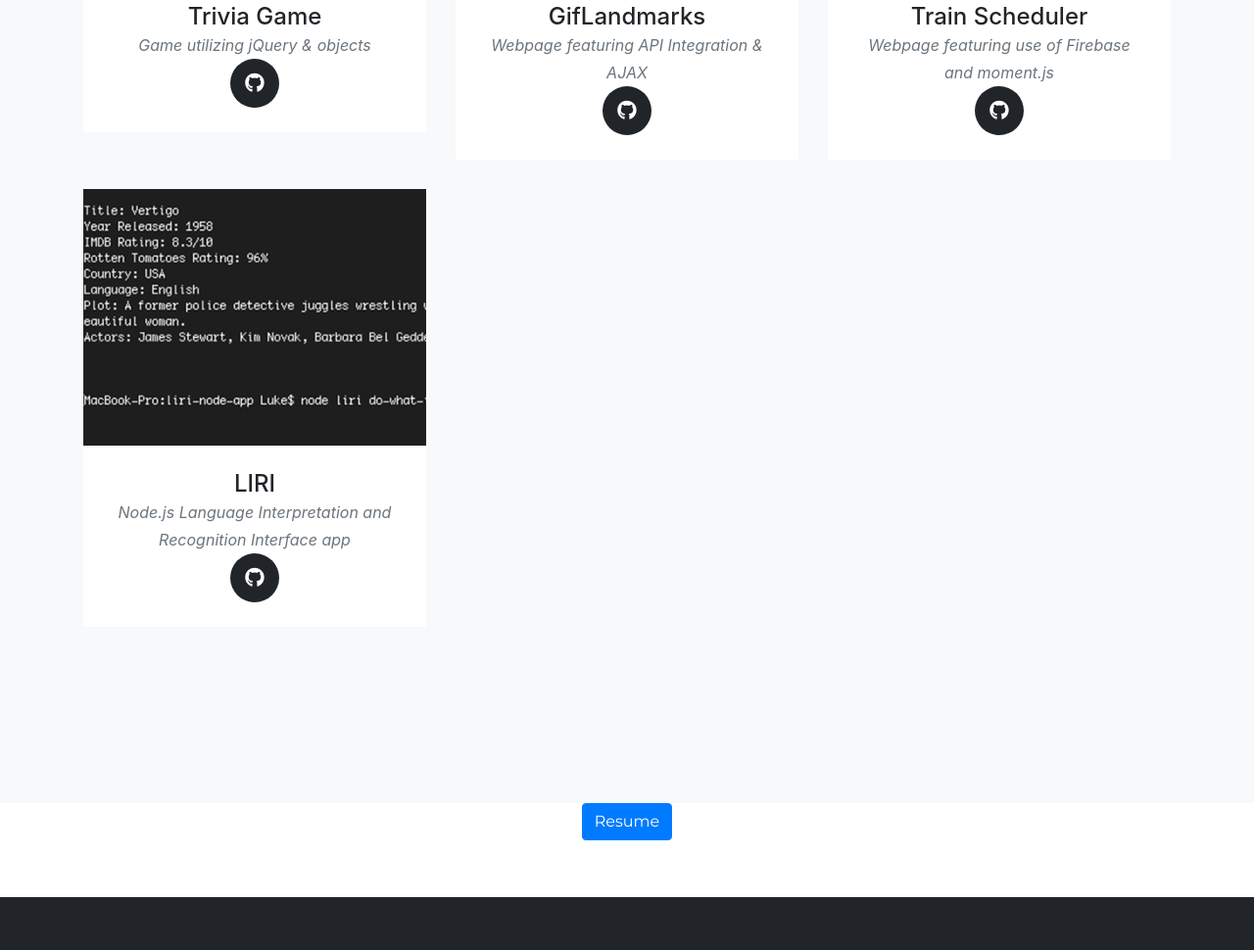
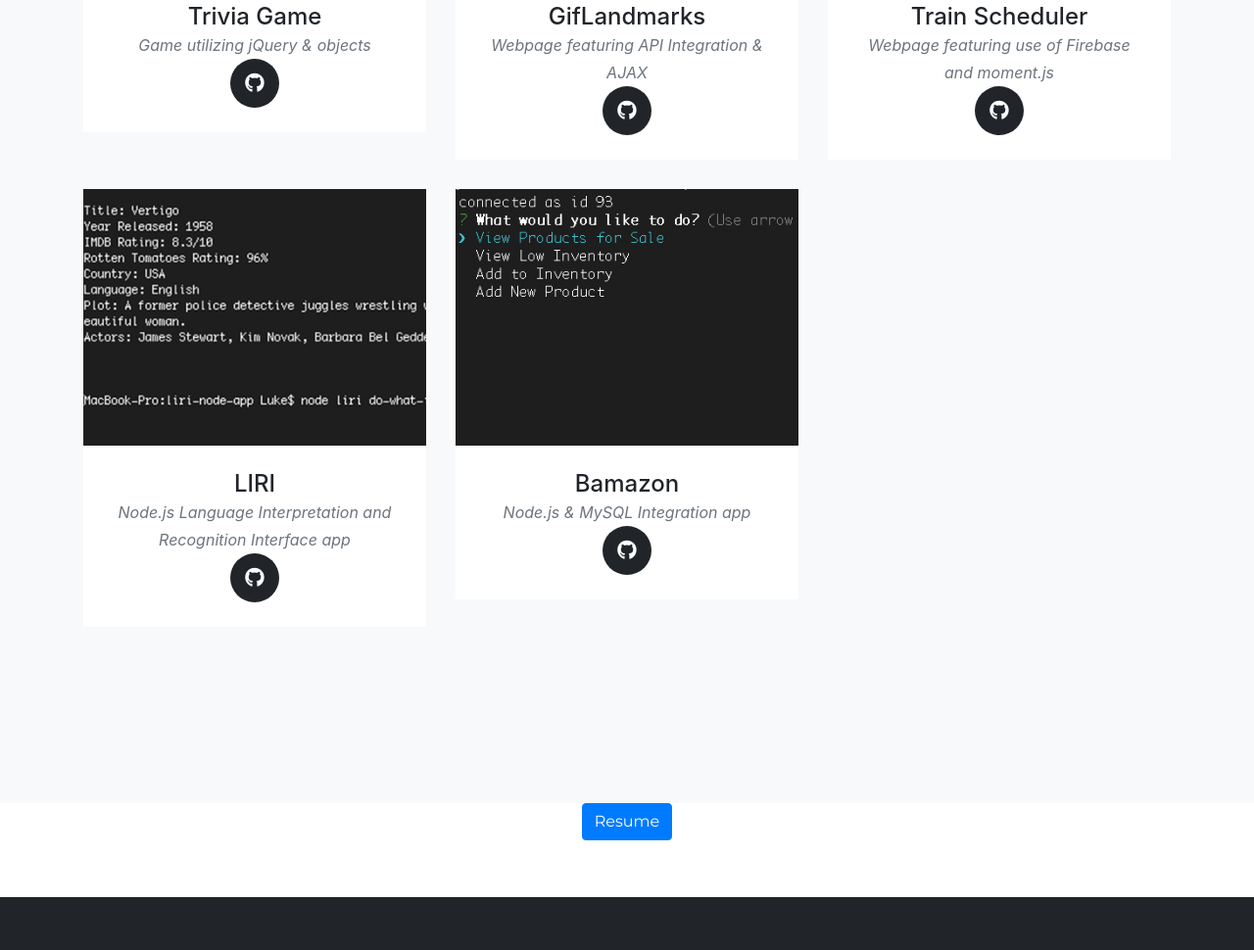
Before and after one commit to lukeevangraham/lukeevangraham.github.io, a website with bundled scripts: page index.html in a window 1280 px wide. Shown: the part 2883-3853 px from the top of the page at 98% size. Built offline with nearby package versions, Linux system fonts and the light colour scheme; a web font is replaced by a local one.

Commit message:
added Bamazon

```diff
--- a/index.html
+++ b/index.html
@@ -338,7 +338,7 @@
           </div>
         </div>
         <div class="col-md-4 col-sm-6 portfolio-item">
-          <a class="portfolio-link" data-toggle="modal" href="https://lukeevangraham.github.io/Train-Scheduler/">
+          <a class="portfolio-link" data-toggle="modal" href="https://github.com/lukeevangraham/liri-node-app">
             <div class="portfolio-hover">
               <div class="portfolio-hover-content">
                 <i class="fas fa-plus fa-3x"></i>
@@ -352,6 +352,27 @@
             <ul class="list-inline social-buttons">
                 <li class="list-inline-item">
             <a href="https://github.com/lukeevangraham/liri-node-app">
+              <i class="fab fa-github"></i>
+            </a>
+            </li>
+            </ul>
+          </div>
+        </div>
+        <div class="col-md-4 col-sm-6 portfolio-item">
+          <a class="portfolio-link" data-toggle="modal" href="https://github.com/lukeevangraham/bamazon">
+            <div class="portfolio-hover">
+              <div class="portfolio-hover-content">
+                <i class="fas fa-plus fa-3x"></i>
+              </div>
+            </div>
+            <img class="img-fluid" src="img/portfolio/08-thumbnail.jpg" alt="">
+          </a>
+          <div class="portfolio-caption">
+            <h4>Bamazon</h4>
+            <p class="text-muted">Node.js & MySQL Integration app</p>
+            <ul class="list-inline social-buttons">
+                <li class="list-inline-item">
+            <a href="https://github.com/lukeevangraham/bamazon">
               <i class="fab fa-github"></i>
             </a>
             </li>
```
Also changed, not shown: img/portfolio/08-thumbnail.jpg (added), 1 other file.
